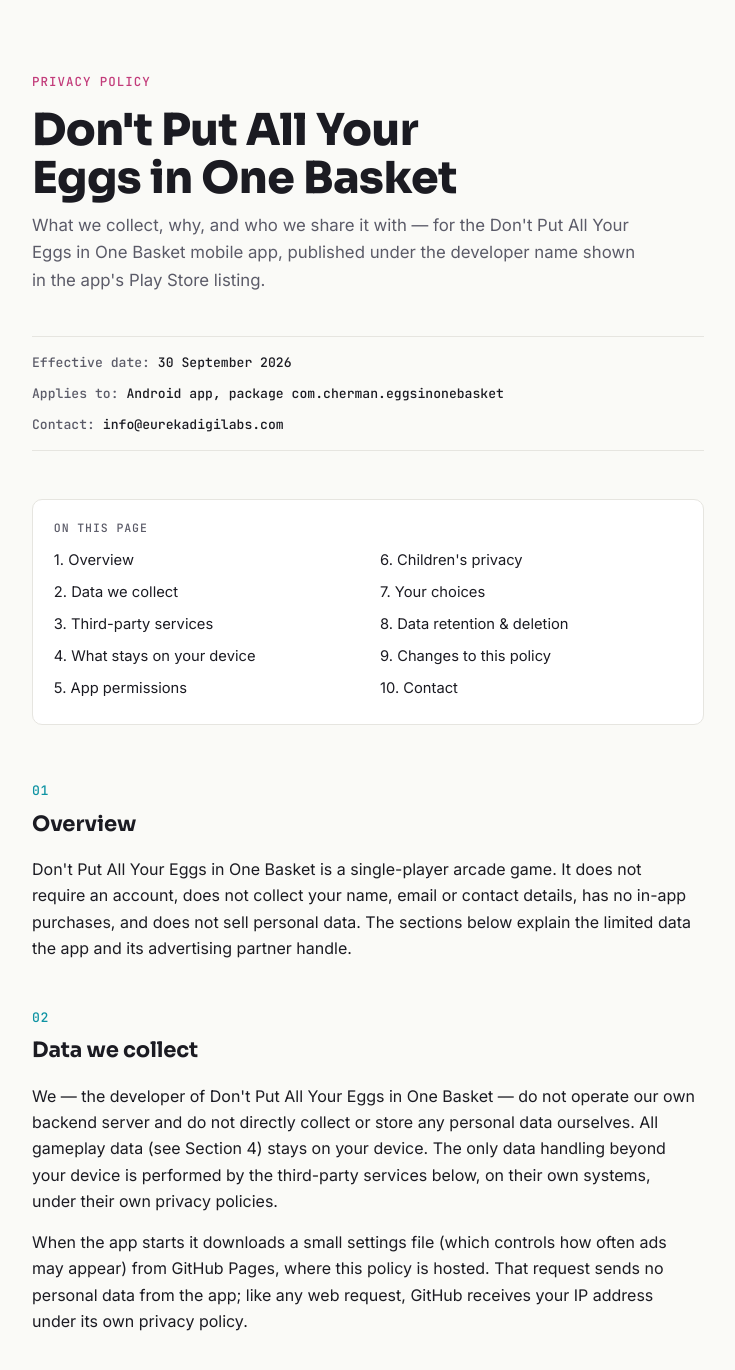
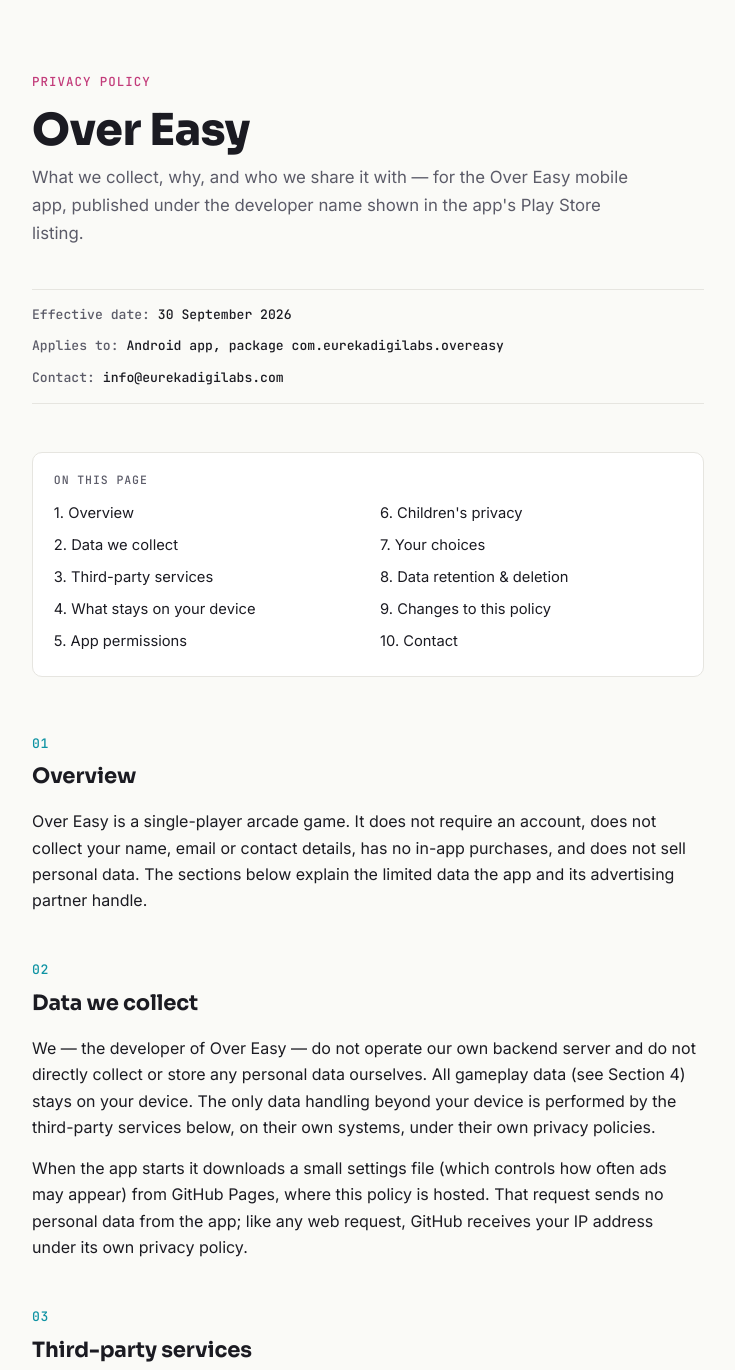
Before and after one commit to cherman95/over-easy-privacy, a plain HTML site: page index.html in a window 1280 px wide. Shown: the top 1370 px of the page, without its empty margins (272-1007 px from the left). Drawn offline with Linux system fonts and the light colour scheme.

Commit message:
Rename: Over Easy (com.eurekadigilabs.overeasy)
Co-Authored-By: Claude Opus 5.5 <noreply@anthropic.com>

```diff
--- a/index.html
+++ b/index.html
@@ -3,7 +3,7 @@
 <head>
 <meta charset="utf-8">
 <meta name="viewport" content="width=device-width,initial-scale=1">
-<title>Don't Put All Your Eggs in One Basket Privacy Policy</title>
+<title>Over Easy Privacy Policy</title>
 <link rel="stylesheet" href="https://fonts.googleapis.com/css2?family=Sora:wght@600;700;800&family=Inter:wght@400;500;600&family=JetBrains+Mono:wght@500&display=swap">
 <style>
   :root {
@@ -174,11 +174,11 @@
 <body>
 <div class="wrap">
   <p class="eyebrow">Privacy Policy</p>
-  <h1>Don't Put All Your Eggs in One Basket</h1>
-  <p class="sub">What we collect, why, and who we share it with — for the Don't Put All Your Eggs in One Basket mobile app, published under the developer name shown in the app's Play Store listing.</p>
+  <h1>Over Easy</h1>
+  <p class="sub">What we collect, why, and who we share it with — for the Over Easy mobile app, published under the developer name shown in the app's Play Store listing.</p>
   <div class="meta">
     <span>Effective date: <b>30 September 2026</b></span>
-    <span>Applies to: <b>Android app, package com.cherman.eggsinonebasket</b></span>
+    <span>Applies to: <b>Android app, package com.eurekadigilabs.overeasy</b></span>
     <span>Contact: <b>info@eurekadigilabs.com</b></span>
   </div>
 
@@ -201,13 +201,13 @@
   <section id="overview">
     <span class="num">01</span>
     <h2>Overview</h2>
-    <p>Don't Put All Your Eggs in One Basket is a single-player arcade game. It does not require an account, does not collect your name, email or contact details, has no in-app purchases, and does not sell personal data. The sections below explain the limited data the app and its advertising partner handle.</p>
+    <p>Over Easy is a single-player arcade game. It does not require an account, does not collect your name, email or contact details, has no in-app purchases, and does not sell personal data. The sections below explain the limited data the app and its advertising partner handle.</p>
   </section>
 
   <section id="data-we-collect">
     <span class="num">02</span>
     <h2>Data we collect</h2>
-    <p>We — the developer of Don't Put All Your Eggs in One Basket — do not operate our own backend server and do not directly collect or store any personal data ourselves. All gameplay data (see Section 4) stays on your device. The only data handling beyond your device is performed by the third-party services below, on their own systems, under their own privacy policies.</p>
+    <p>We — the developer of Over Easy — do not operate our own backend server and do not directly collect or store any personal data ourselves. All gameplay data (see Section 4) stays on your device. The only data handling beyond your device is performed by the third-party services below, on their own systems, under their own privacy policies.</p>
     <p>When the app starts it downloads a small settings file (which controls how often ads may appear) from GitHub Pages, where this policy is hosted. That request sends no personal data from the app; like any web request, GitHub receives your IP address under its own privacy policy.</p>
   </section>
 
@@ -257,7 +257,7 @@
   <section id="children">
     <span class="num">06</span>
     <h2>Children's privacy</h2>
-    <p>Don't Put All Your Eggs in One Basket is not directed at children under 13 and we do not knowingly collect personal data from children. Ads in the app are limited to content rated suitable for general audiences with parental guidance (PG). If you believe a child has provided us with personal data, contact us using the details below and we will address it.</p>
+    <p>Over Easy is not directed at children under 13 and we do not knowingly collect personal data from children. Ads in the app are limited to content rated suitable for general audiences with parental guidance (PG). If you believe a child has provided us with personal data, contact us using the details below and we will address it.</p>
   </section>
 
   <section id="choices">
@@ -290,7 +290,7 @@
   </section>
 
   <footer>
-    Don't Put All Your Eggs in One Basket — this page is the privacy policy referenced in the app's Google Play Store listing.
+    Over Easy — this page is the privacy policy referenced in the app's Google Play Store listing.
   </footer>
 </div>
 </body>
```
